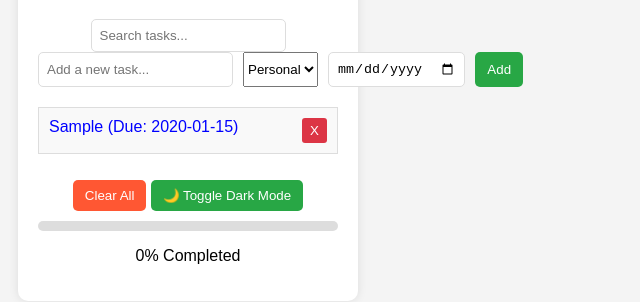
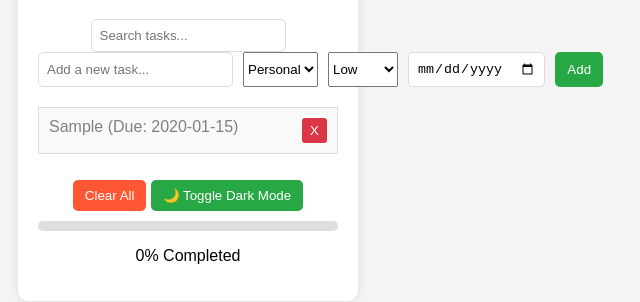
Before and after one commit to Abdul-Wasi/To-Do-App, a plain HTML site: page index.html in a window 1280 px wide. Both pictures are taken after typing "Sample", "2020-01-15" into the empty fields and a click on the button "Add". Shown: the part 290-592 px from the top of the page, without its empty margins (452-1092 px from the left). Drawn offline with Linux system fonts and the light colour scheme.

Commit message:
added task priority and auto sort accordingly

```diff
--- a/index.html
+++ b/index.html
@@ -22,6 +22,11 @@
           <option value="Work">Work</option>
           <option value="Urgent">Urgent</option>
         </select>
+        <select id="taskPriority">
+          <option value="Low">Low</option>
+          <option value="Medium">Medium</option>
+          <option value="High">High</option>
+        </select>
         <input type="date" id="taskDate" />
         <button onclick="addTask()">Add</button>
       </div>
--- a/script.js
+++ b/script.js
@@ -6,6 +6,7 @@ document.addEventListener("DOMContentLoaded", () => {
 function addTask() {
   let taskInput = document.getElementById("taskInput");
   let taskCategory = document.getElementById("taskCategory").value;
+  let taskPriority = document.getElementById("taskPriority").value;
   let taskDate = document.getElementById("taskDate");
   let taskList = document.getElementById("taskList");
 
@@ -17,12 +18,15 @@ function addTask() {
   let li = document.createElement("li");
   let dueDate = taskDate.value ? ` (Due: ${taskDate.value})` : "";
   li.classList.add(taskCategory.toLowerCase()); // Assign category class
+  li.classList.add(taskPriority.toLowerCase()); // Assign priority class
+  li.setAttribute("data-priority", taskPriority);
   li.innerHTML = `
         <span onclick="toggleTaskCompletion(this)">${taskInput.value} ${dueDate}</span>
         <button class="delete-btn" onclick="deleteTask(this)">X</button>
     `;
 
   taskList.appendChild(li);
+  sortTasksByPriority();
   saveTasks();
   taskInput.value = "";
   taskDate.value = ""; // Reset date input
@@ -104,12 +108,27 @@ function applyTheme() {
   }
 }
 
-function searchTasks(){
+function searchTasks() {
   let query = document.getElementById("searchInput").value.toLowerCase();
   let tasks = document.querySelectorAll("#taskList li");
 
-  tasks.forEach(task => {
+  tasks.forEach((task) => {
     let text = task.innerText.toLowerCase();
     task.style.display = text.includes(query) ? "flex" : "none";
   });
 }
+
+function sortTasksByPriority() {
+  let taskList = document.getElementById("taskList");
+  let tasks = Array.from(taskList.children);
+
+  tasks.sort((a, b) => {
+    let priorityOrder = { High: 1, Medium: 2, Low: 3 };
+    return (
+      priorityOrder[a.getAttribute("data-priority")] -
+      priorityOrder[b.getAttribute("data-priority")]
+    );
+  });
+
+  tasks.forEach((task) => taskList.appendChild(task)); // Reorder list
+}
--- a/styles.css
+++ b/styles.css
@@ -127,3 +127,13 @@ input[type="date"] {
 .urgent {
   color: red;
 }
+.low {
+  color: grey;
+}
+.medium {
+  color: orange;
+}
+.high {
+  color: red;
+  font-weight: bold;
+}
```
